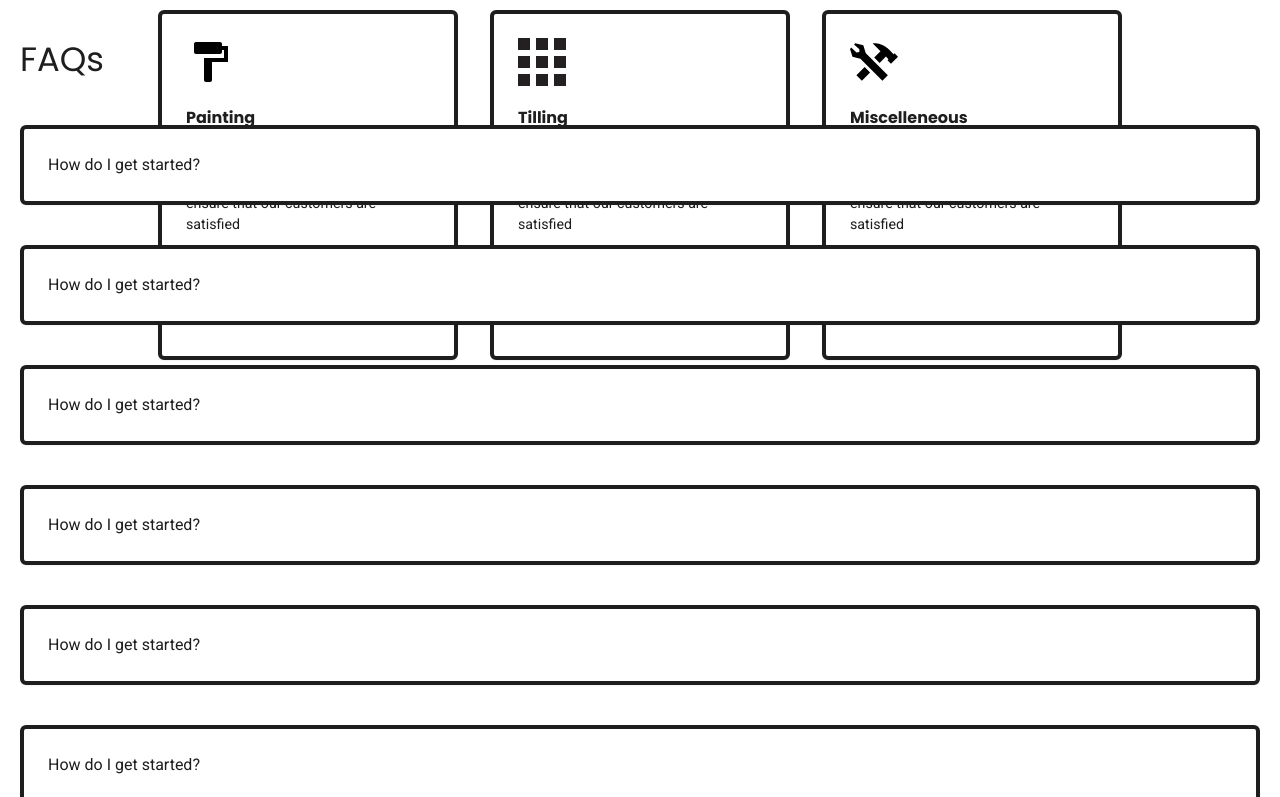
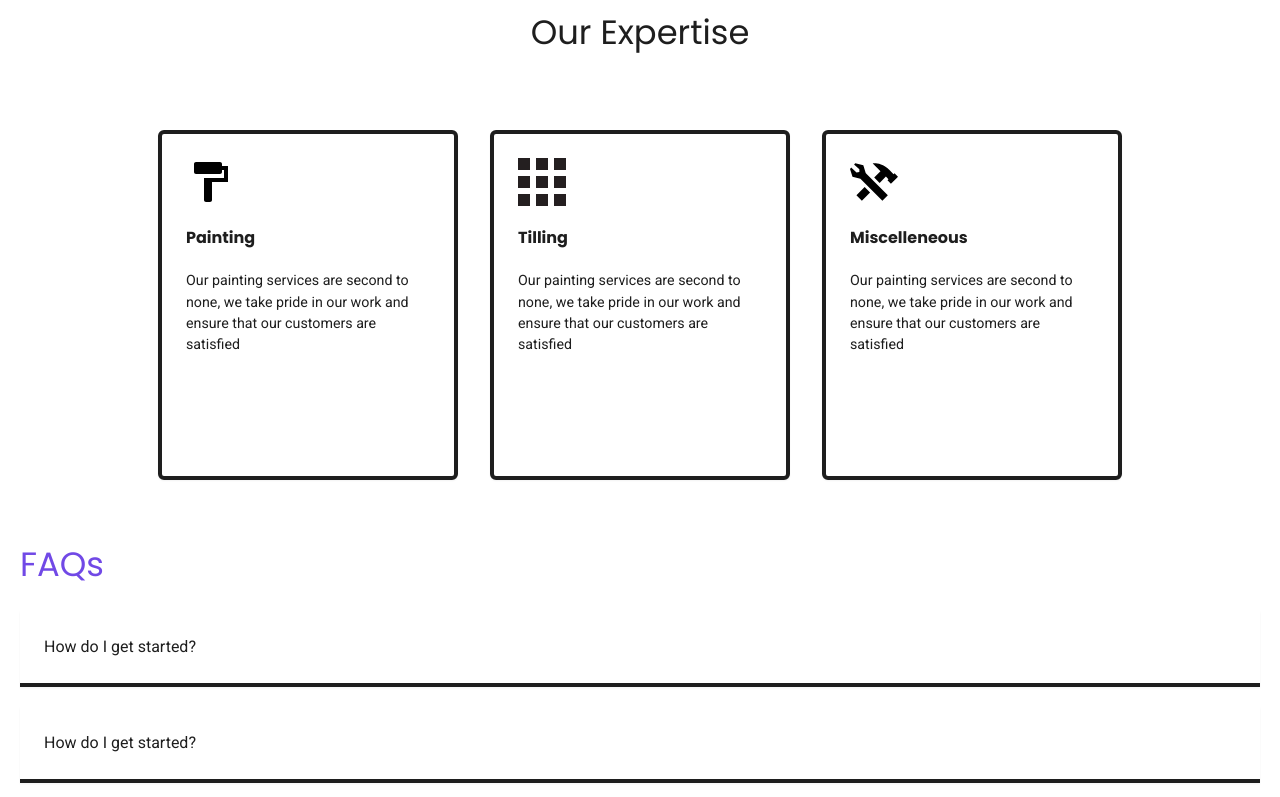
Before and after one commit to pmita/ahandymaninnewcastle.co.uk, a Next.js app: page / in a window 1280 px wide. Shown: the part 760-1557 px from the top of the page. Built offline with nearby package versions, Linux system fonts and the light colour scheme.

Commit message:
style(faqs): adding some css flare to our FAQs section

```diff
--- a/app/page.tsx
+++ b/app/page.tsx
@@ -44,7 +44,7 @@ export default function Home() {
         </BannerFooter>
       </Banner>
 
-      <section className={cn(bannerVariants({ variant: "center", size: "half", className: "flex-col items-stretch gap-10" }))}>
+      <section className={cn(bannerVariants({ variant: "center", size: "threeQuarters", className: "flex-col items-stretch gap-10 pt-10 sm:pt-25" }))}>
         <h2 className="font-font font-poppins text-xl text-primary text-center">Our Expertise</h2>
         <div className="grid grid-cols-[repeat(auto-fit,minmax(240px,300px))] auto-rows-[350px] gap-8 mx-0 my-4 p-4 justify-center">
           <Card className={cn("border-solid border-primary border-[0.3rem]")}>
@@ -71,8 +71,8 @@ export default function Home() {
         </div>
       </section>
 
-      <section className={cn(bannerVariants({ variant: "center", size: "half", className: "flex-col items-stretch gap-10" }))}>
-        <h2 className="font-font font-poppins text-xl text-primary">FAQs</h2>
+      <section className={cn(bannerVariants({ variant: "center", size: "full", className: "flex-col items-stretch gap-5" }))}>
+        <h2 className="font-font font-poppins text-xl text-alternate">FAQs</h2>
         <FAQ />
       </section>
 
--- a/components/banner.tsx
+++ b/components/banner.tsx
@@ -13,11 +13,11 @@ export const bannerVariants = cva(
         center: "flex justify-center items-center",
       },
       size: {
-        default: "h-[50vh]",
-        quarter: "h-[25vh]",
-        half: "h-[50vh]",
-        threeQuarters: "h-[75vh]",
-        full: "h-[100vh]",
+        default: "min-h-[50dvh]",
+        quarter: "min-h-[25dvh]",
+        half: "min-h-[50dvh]",
+        threeQuarters: "min-h-[75dvh]",
+        full: "min-h-[100dvh]",
       },
     },
     defaultVariants: {
--- a/components/faq.tsx
+++ b/components/faq.tsx
@@ -20,7 +20,7 @@ export const FAQ = () => {
       {faq.map((item) => (
         <Accordion
           key={item.id}
-          className={cn("border-primary rounded-[6px] border-solid border-[0.3rem]")}
+          className={cn("border-primary border-solid border-b-[0.3rem]")}
           question={item.question}
           answer={item.answer}
         />
--- a/components/ui/accordion.tsx
+++ b/components/ui/accordion.tsx
@@ -38,7 +38,7 @@ export const Accordion = React.forwardRef<HTMLDivElement, IAccordion>(({ classNa
         <h2>{question}</h2>
       </AccordionTitle>
       <AccordionContent
-        className={cn("bg-primary text-secondary", isOpen ? "block" : "hidden")}
+        className={cn("bg-alternate text-secondary", isOpen ? "block" : "hidden")}
       >
         {answer}
       </AccordionContent>
```
